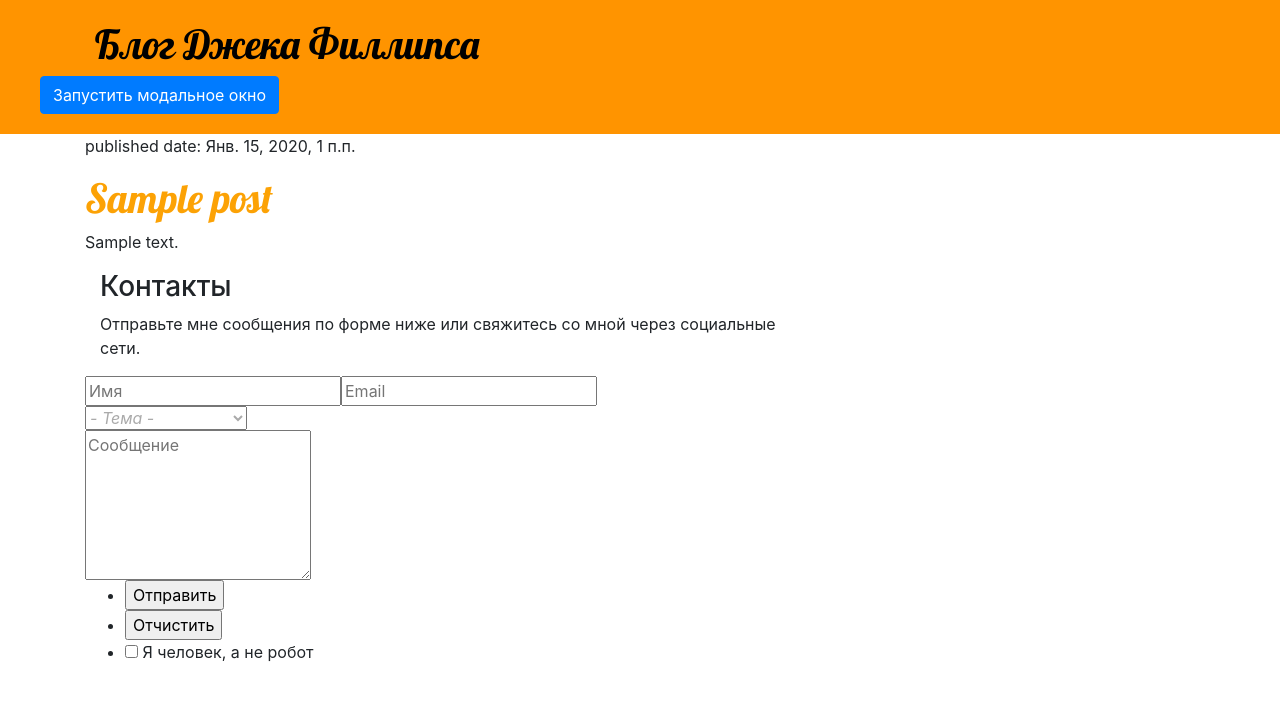
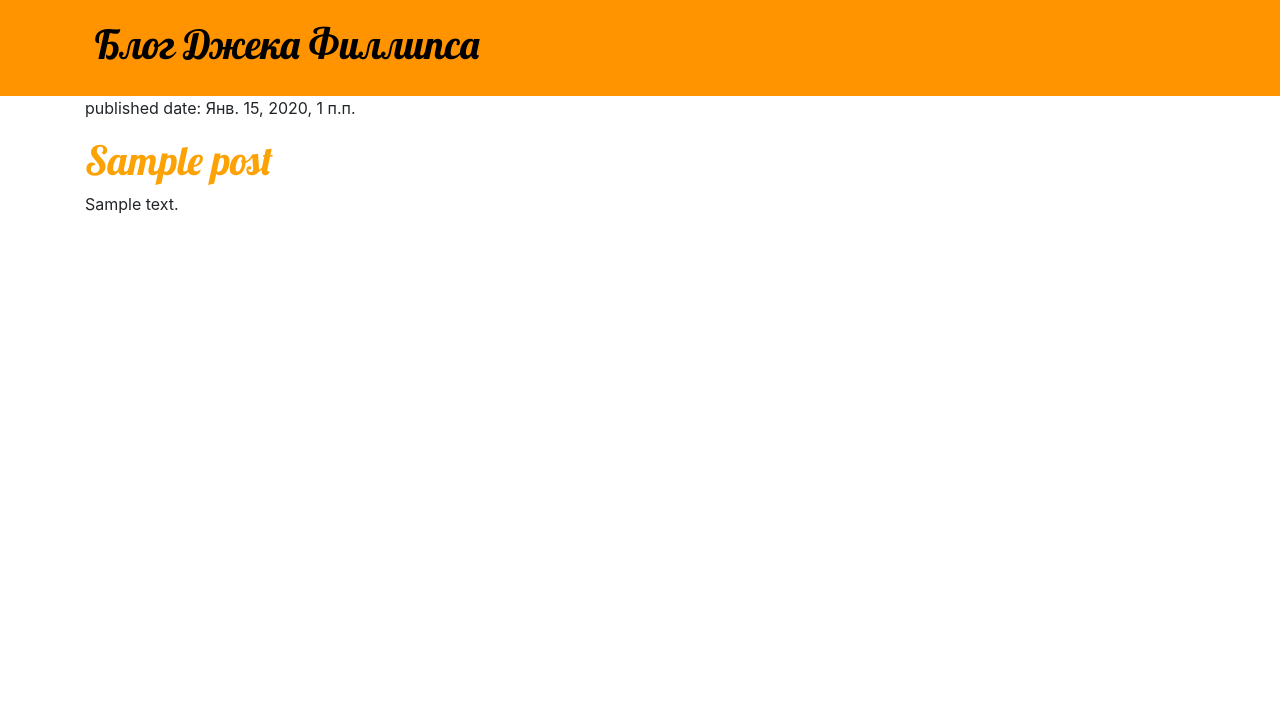
Before and after one commit to JackPhillipsspb/firstproject, a Django app: page / in a window 1280 px wide. Shown: the top 701 px of the page. Run offline with Django 3.2, Linux system fonts and the light colour scheme; tables that the repository leaves empty hold one stand-in row (values such as "Sample post"); some libraries are stand-ins or nearby versions.

Commit message:
Remove all form for contacts

```diff
--- a/myBlog/static/js/form.js
+++ b/myBlog/static/js/form.js
@@ -1,4 +1,5 @@
 // This function gets cookie with a given name
+$(document).ready(function() {
 function getCookie(name) {
     var cookieValue = null;
     if (document.cookie && document.cookie != '') {
@@ -48,53 +49,26 @@ $.ajaxSetup({
 });
 
 $(function() {
-    $('#post-form').on('submit', function(event){
+    $('$subscribe-form').on('submit', function(event) {
         event.preventDefault();
-        create_post();
+        subscribe_add();
     });
-    function create_post() {
+    function subscribe_add() {
         var name = $('#name').val()
-        var email = $('#email').val()
-        var subject = $('#subject').val()
-        var message = $('#message').val()
+        var email = $('email').val()
         $.ajax({
-            url: 'create_post/',
-            type: "POST",
-            data: { 'name': name, 'email': email, 'subject': subject, 'message': message },
+            url: 'subscribe_add/',
+            type: 'POST',
+            data: {'name': name, 'email': email},
             success: function(json) {
-                $('#name').val('')
-                $('#email').val('')
-                $('#subject').val('')
-                $('#message').val('');
-                $('#results').html("<b>"+json.result+"</b>");
+                $('#name').val()
+                $('#email').val()
+                $('#results').html("<b>"+json.results+"</b>");
             },
-            error: function(xhr,errmsg,err) {
-                $('#results').html("<div>Произошла ошибка: "+errmsg+"</div>");
+            error: function(xhr, errmsg, err) {
+                $('$results').html("<b>Произошла ошибка"+errmsg+"</b>");
             }
         });
     };
-
-$(function() {
-    $('#subscribe-form').on('submit', function(event){
-        event.preventDefault();
-        create_post();
-    });
-
-    function subscribe() {
-        var name = $('#name').val()
-        var email = $('#email').val()
-        $.ajax({
-            url: 'subscribe_post/',
-            type: "POST",
-            data: {'name': name, 'email': email},
-            success: function(json) {
-                $('#name').val('')
-                $('#email').val('')
-                $('#results').html("<b>"+json.result+"</b>");
-            },
-            error: function(xhr, errmsr, err) {
-                $('#results').html("<div>Произошла ошибка!"+errmsg+"</div>");
-            }
-        })
-    }
 });
+});
--- a/myBlog/templates/myBlog/base.html
+++ b/myBlog/templates/myBlog/base.html
@@ -20,10 +20,6 @@
             {% endif %}
 
         </div>
-        <!-- Button trigger modal -->
-<button type="button" class="btn btn-primary" data-toggle="modal" data-target="#exampleModal">
-  Запустить модальное окно
-</button>
     </div>
     <div class="content container">
         <div class="row">
@@ -34,32 +30,5 @@
         </div>
     </div>
 
-<!-- Modal -->
-<div class="modal fade" id="exampleModal" tabindex="-1" role="dialog" aria-labelledby="exampleModalLabel" aria-hidden="true">
-  <div class="modal-dialog" role="document">
-    <div class="modal-content">
-      <div class="modal-header">
-        <h5 class="modal-title" id="exampleModalLabel">Modal title</h5>
-        <button type="button" class="close" data-dismiss="modal" aria-label="Close">
-          <span aria-hidden="true">&times;</span>
-        </button>
-      </div>
-      <div class="modal-body">
-		<form method="POST" class="subscibe-form">{% csrf_token %}
-        	Имя <input type="text"><br>
-        	E-mail <input type="text"><br>
-        	<button type="submit" class="save btn btn-default">Save</button>
-    	</form>
-      </div>
-    </div>
-  </div>
-</div>
-
-
-
-
-
-
-
 </body>
 </html>
--- a/myBlog/templates/myBlog/post_list.html
+++ b/myBlog/templates/myBlog/post_list.html
@@ -6,45 +6,4 @@
 	<h1><a href="{% url 'post_detail' pk=post.pk %}">{{ post.title }}</a></h1>
 	<p>{{ post.text|linebreaksbr }}</p>
 {% endfor %}
-<section id="six">
-								<div class="container">
-									<h3>Контакты</h3>
-									<p>Отправьте мне сообщения по форме ниже или свяжитесь со мной через социальные сети.</p>
-<div id="results"></div>
-									<form method="post" id="post-form">{% csrf_token %}
-										<div class="row uniform">
-											<div class="6u 12u(xsmall)"><input type="text" name="name" id="name" placeholder="Имя" required/></div>
-											<div class="6u 12u(xsmall)"><input type="email" name="email" id="email" placeholder="Email" required/></div>
-										</div>
-										<div class="row uniform">
-												<div class="12u">
-													<div class="select-wrapper">
-														<select name="subject" id="subject" style="font-style:Italic;color:#aaaaaa;" required aria-required="true">
-															<option value="">- Тема -</option>
-															<option value="Вопросы">Вопросы</option>
-															<option value="Сотрудничество">Сотрудничество</option>
-															<option value="Нашел ошибку">Нашел ошибку</option>
-															<option value="Люблю общаться">Люблю общаться</option>
-														</select>
-													</div>
-												</div>
-										</div>
-										<div class="row uniform">
-											<div class="12u"><textarea maxlength="2056" name="message" id="message" placeholder="Сообщение" rows="6" required aria-required="true"></textarea></div>
-										</div>
-										<div class="row uniform">
-											<div class="12u">
-												<ul class="actions">
-													<li><input type="submit" class="special" value="Отправить" /></li>
-													<li><input type="reset" value="Отчистить" /></li>
-													<li><input type="checkbox" id="demo-human" name="demo-human" required aria-required="true">
-													<label for="demo-human">Я человек, а не робот</label></li>
-												</ul>
-											</div>
-
-										</div>
-									</form>
-								</div>
-							</section>
-
 {% endblock %}
--- a/myBlog/urls.py
+++ b/myBlog/urls.py
@@ -7,5 +7,5 @@ urlpatterns = [
 	path('post_new/', views.post_new, name='post_new'),
 	path('post/<int:pk>/edit/', views.post_edit, name='post_edit'),
 	path('create_post/', views.create_post, name='create_post'),
-	path('subscribe_post/', views.subscribe_post, name='subscribe_post'),
+	path('subscribe_add/', views.subscribe_add, name='subscribe_add'),
 ]
--- a/myBlog/views.py
+++ b/myBlog/views.py
@@ -46,31 +46,33 @@ def post_edit(request, pk):
     return render(request, 'myBlog/post_edit.html', {'form': form})
 
 @csrf_protect
-def subscribe_post(request):
-    if request.method == 'POST':
-        name = request.POST.get('name', '')
-        email = request.POST.get('email', '')
-        response_data = {}
-        a = SubscribeForm.objects.create(
-            name=name,
-            email=email,
-        )
-        a.save()
-        response_data['form_ok'] = 1
-        response_data['result'] = "Сообщение отправлено!"
+def subscribe_add(request):
+	form = SubscribeForm()
+	return render(request, 'subscribe_add', {'form': form})
+    #if request.method == 'POST':
+    #    name = request.POST.get('name', '')
+    #    email = request.POST.get('email', '')
+    #    response_data = {}
+    #    b = SubscribeForm.objects.create(
+    #        name=name,
+    #        email=email,
+    #    )
+    #    b.save()
+    #    response_data['form_ok'] = 1
+    #    response_data['result'] = "Сообщение отправлено!"
         #send_mail(subject, " %s %s" % (message, email), 'robot@foodandfilm.info', ['admin@icont-trade.com'], fail_silently=False)
         #response_data.update(csrf(request))
-        return HttpResponse(
-            json.dumps(response_data),
-            content_type="application/json"
-        )
+    #    return HttpResponse(
+    #        json.dumps(response_data),
+    #        content_type="application/json"
+    #    )
 
 
-    else:
-        return HttpResponse(
-            json.dumps({"nothing to see": "this isn`t happening"}),
-            content_type="application/json"
-        )
+    #else:
+    #    return HttpResponse(
+    #        json.dumps({"nothing to see": "this isn`t happening"}),
+    #        content_type="application/json"
+    #    )
 
 @csrf_protect
 def create_post(request):
```
Also changed, not shown: myBlog/forms.py (line endings or trailing spaces).
